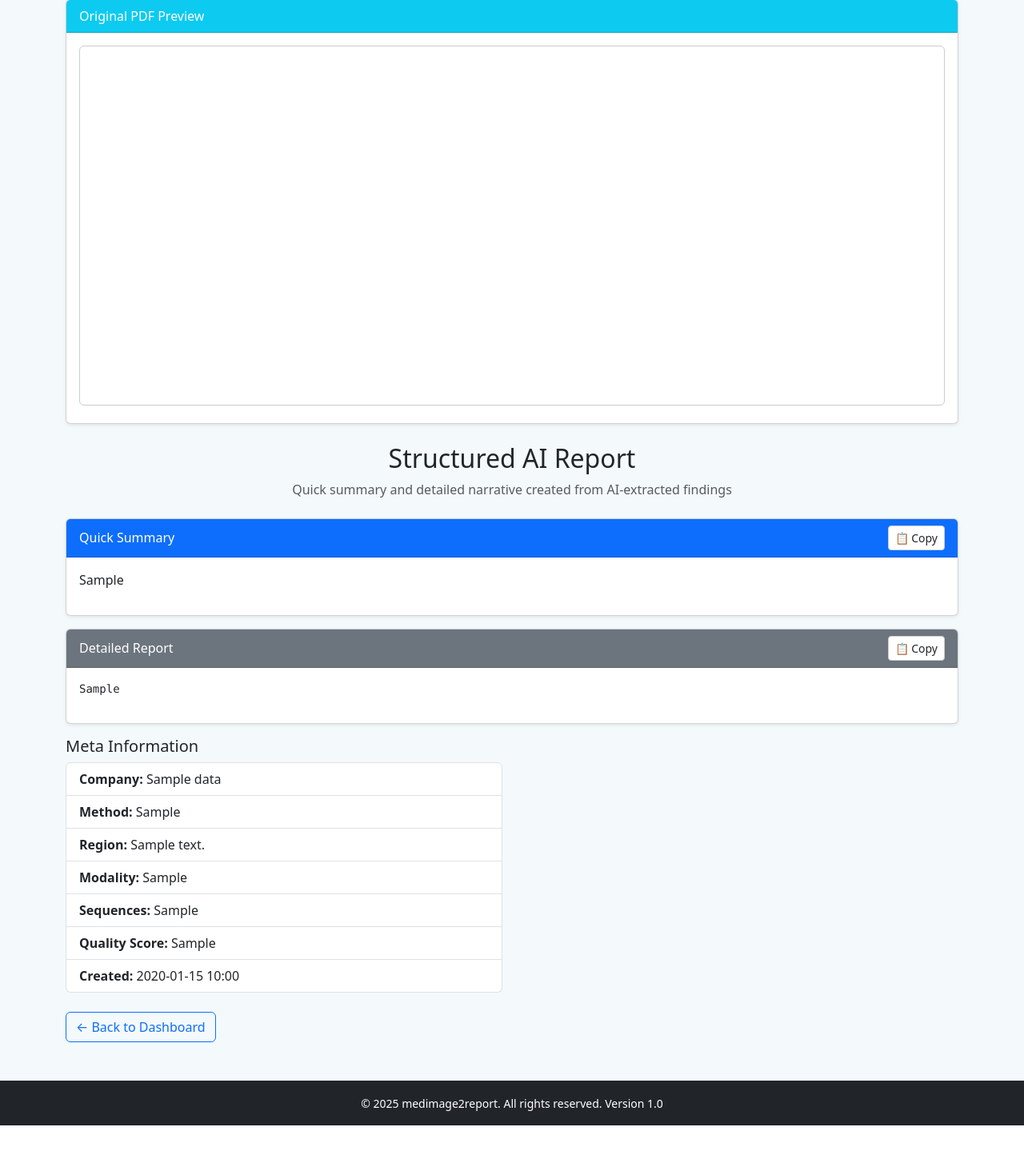
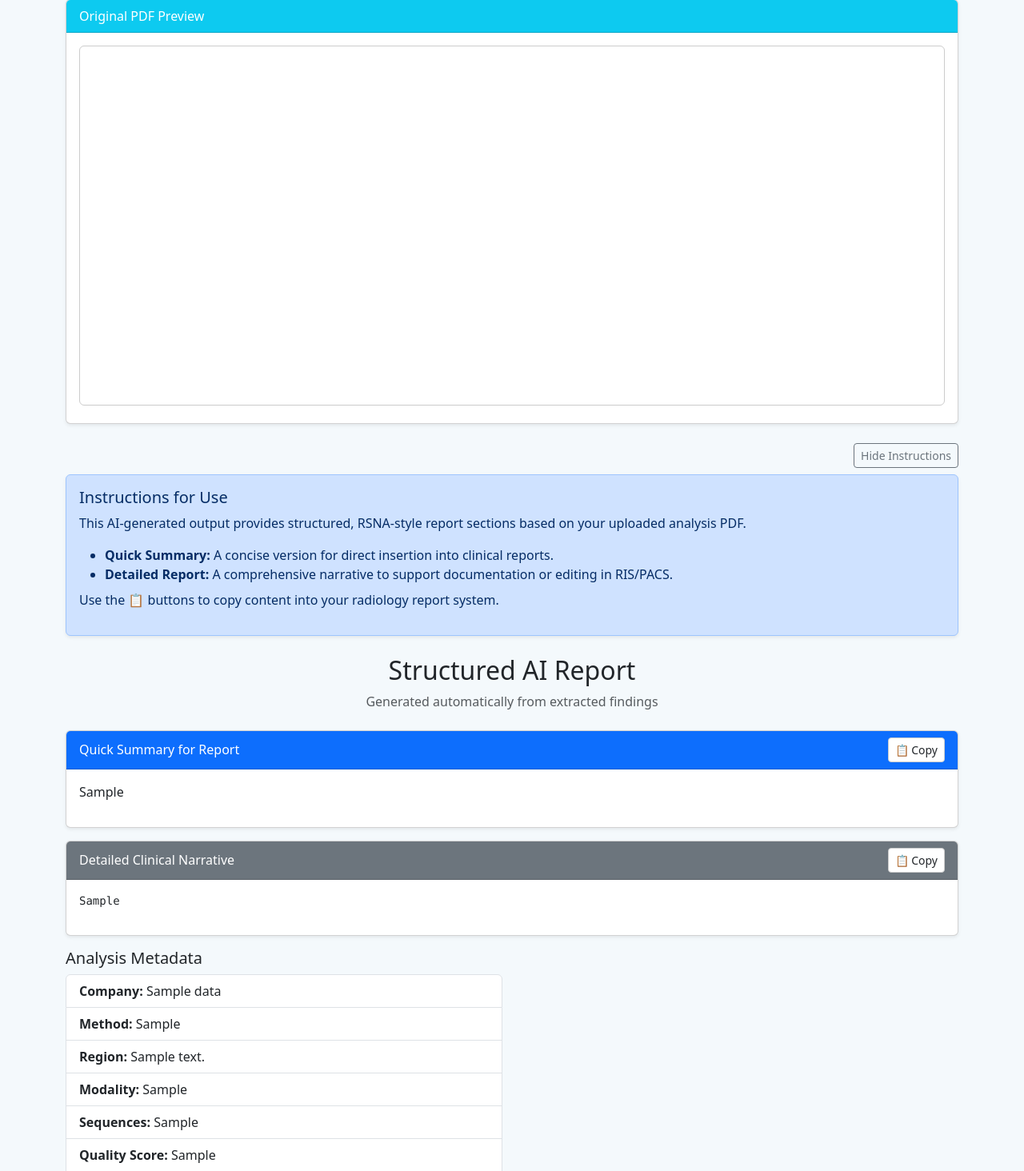
Before and after one commit to RichardNur/medimage2report, a Flask app: page /view_report/1 in a window 1280 px wide. Shown: the part 289-1753 px from the top of the page at 80% size. Before the commit the page ends 1696 px from the top, so only its background shows below. Run offline with Flask 3, Linux system fonts and the light colour scheme; a user stored in the database is signed in; tables that the repository leaves empty hold one stand-in row (values such as "Sample post").

Commit message:
Add instructions to view_report

```diff
--- a/app/templates/view_report.html
+++ b/app/templates/view_report.html
@@ -64,18 +64,37 @@
   </div>
 </div>
 
+<!-- AI Summary Instruction with Toggle -->
+<div class="container mb-4">
+  <div class="text-end mb-2">
+    <button class="btn btn-sm btn-outline-secondary" onclick="toggleInstructions()" id="toggleBtn">
+      Hide Instructions
+    </button>
+  </div>
+
+  <div id="instructionBox" class="alert alert-primary shadow-sm">
+    <h5>Instructions for Use</h5>
+    <p>This AI-generated output provides structured, RSNA-style report sections based on your uploaded analysis PDF.</p>
+    <ul class="mb-0">
+      <li><strong>Quick Summary:</strong> A concise version for direct insertion into clinical reports.</li>
+      <li><strong>Detailed Report:</strong> A comprehensive narrative to support documentation or editing in RIS/PACS.</li>
+    </ul>
+    <p class="mt-2">Use the 📋 buttons to copy content into your radiology report system.</p>
+  </div>
+</div>
+
 <!-- AI Summary Sections -->
 <div class="container">
   <div class="text-center mb-4">
     <h2>Structured AI Report</h2>
-    <p class="text-muted">Quick summary and detailed narrative created from AI-extracted findings</p>
+    <p class="text-muted">Generated automatically from extracted findings</p>
   </div>
 
   <!-- Short Summary -->
   <div class="card mb-3 shadow-sm">
     <div class="card-header bg-primary text-white d-flex justify-content-between align-items-center">
-      <span>Quick Summary</span>
-      <button class="btn btn-sm btn-copy no-print" onclick="copyText('quickText')">📋 Copy</button>
+      <span>Quick Summary for Report</span>
+      <button class="btn btn-sm btn-copy no-print" title="Copy to clipboard" onclick="copyText('quickText')">📋 Copy</button>
     </div>
     <div class="card-body">
       <p id="quickText">{{ report.report_section_short }}</p>
@@ -85,8 +104,8 @@
   <!-- Long Summary -->
   <div class="card mb-3 shadow-sm">
     <div class="card-header bg-secondary text-white d-flex justify-content-between align-items-center">
-      <span>Detailed Report</span>
-      <button class="btn btn-sm btn-copy no-print" onclick="copyText('reportText')">📋 Copy</button>
+      <span>Detailed Clinical Narrative</span>
+      <button class="btn btn-sm btn-copy no-print" title="Copy to clipboard" onclick="copyText('reportText')">📋 Copy</button>
     </div>
     <div class="card-body">
       <pre id="reportText" style="white-space: pre-wrap;">{{ report.report_section_long }}</pre>
@@ -96,7 +115,7 @@
   <!-- Meta Information -->
   <div class="row">
     <div class="col-md-6">
-      <h5>Meta Information</h5>
+      <h5>Analysis Metadata</h5>
       <ul class="list-group">
         <li class="list-group-item"><strong>Company:</strong> {{ report.company_name }}</li>
         <li class="list-group-item"><strong>Method:</strong> {{ report.method_used }}</li>
@@ -128,7 +147,21 @@
       alert('Copy failed');
     });
   }
+
+  function toggleInstructions() {
+    const box = document.getElementById("instructionBox");
+    const btn = document.getElementById("toggleBtn");
+
+    if (box.style.display === "none") {
+      box.style.display = "block";
+      btn.textContent = "Hide Instructions";
+    } else {
+      box.style.display = "none";
+      btn.textContent = "Show Instructions";
+    }
+  }
 </script>
 <script src="https://cdn.jsdelivr.net/npm/bootstrap@5.3.0/dist/js/bootstrap.bundle.min.js"></script>
+
 </body>
 </html>
```
